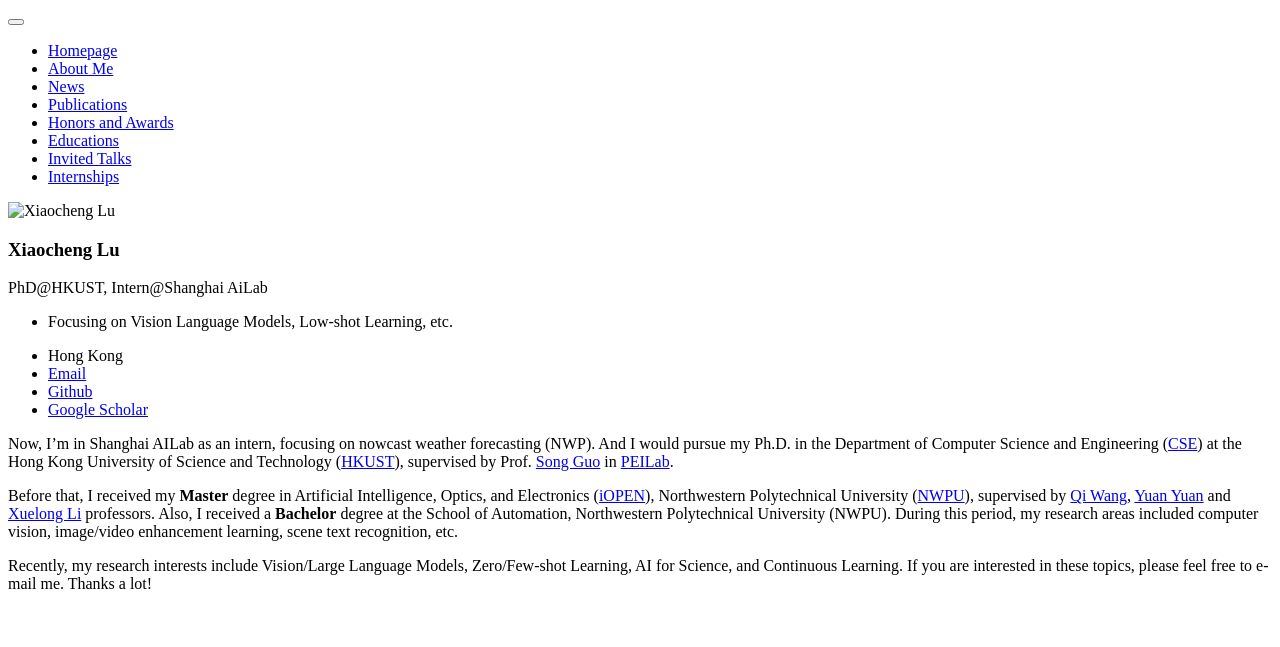
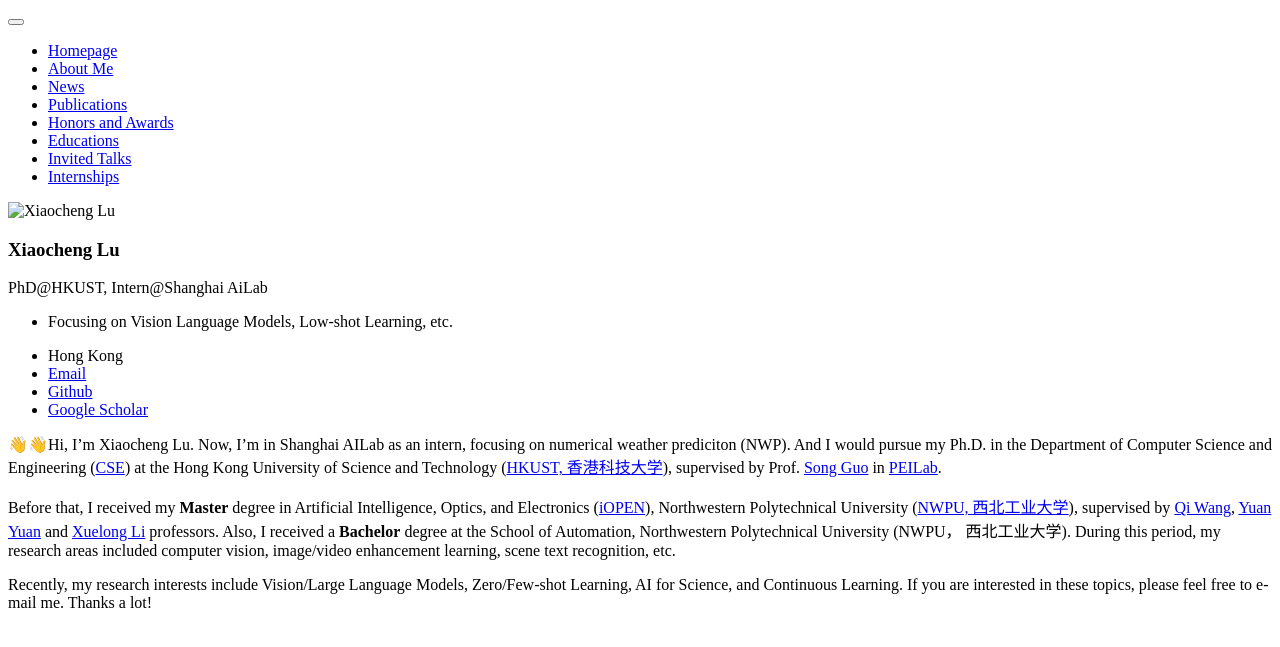
Before and after one commit to Forest-art/forest-art.github.io, a Jekyll site: the page built from _pages/includes/intro.md, in a window 1280 px wide. Shown: the top 647 px of the page. Built offline with Jekyll 4.4.1, drawn with Linux system fonts in a browser that asks for light colours; our own code applies the rules of GitHub Pages for plain Markdown files.

Commit message:
Update intro.md

```diff
--- a/_pages/includes/intro.md
+++ b/_pages/includes/intro.md
@@ -1,6 +1,6 @@
-Now, I'm in Shanghai AILab as an intern, focusing on nowcast weather forecasting (NWP). And I would pursue my Ph.D. in the Department of Computer Science and Engineering ([CSE](https://cse.hkust.edu.hk/)) at the Hong Kong University of Science and Technology ([HKUST](https://hkust.edu.hk/)), supervised by Prof. [Song Guo](https://cse.hkust.edu.hk/~songguo/) in [PEILab](https://peilab.netlify.app/).
+👋👋Hi, I'm Xiaocheng Lu. Now, I'm in Shanghai AILab as an intern, focusing on numerical weather prediciton (NWP). And I would pursue my Ph.D. in the Department of Computer Science and Engineering ([CSE](https://cse.hkust.edu.hk/)) at the Hong Kong University of Science and Technology ([HKUST, 香港科技大学](https://hkust.edu.hk/)), supervised by Prof. [Song Guo](https://cse.hkust.edu.hk/~songguo/) in [PEILab](https://peilab.netlify.app/).
 
-Before that, I received my **Master** degree in Artificial Intelligence, Optics, and Electronics ([iOPEN](http://iopen.nwpu.edu.cn/)), Northwestern Polytechnical University ([NWPU](https://www.nwpu.edu.cn/)), supervised by [Qi Wang](https://crabwq.github.io/), [Yuan Yuan](http://iopen.nwpu.edu.cn/info/1015/1389.htm) and [Xuelong Li](https://scholar.google.com/citations?user=ahUibskAAAAJ) professors. Also, I received a **Bachelor** degree at the School of Automation, Northwestern Polytechnical University (NWPU).
+Before that, I received my **Master** degree in Artificial Intelligence, Optics, and Electronics ([iOPEN](http://iopen.nwpu.edu.cn/)), Northwestern Polytechnical University ([NWPU, 西北工业大学](https://www.nwpu.edu.cn/)), supervised by [Qi Wang](https://crabwq.github.io/), [Yuan Yuan](http://iopen.nwpu.edu.cn/info/1015/1389.htm) and [Xuelong Li](https://scholar.google.com/citations?user=ahUibskAAAAJ) professors. Also, I received a **Bachelor** degree at the School of Automation, Northwestern Polytechnical University (NWPU， 西北工业大学).
 During this period, my research areas included computer vision, image/video enhancement learning, scene text recognition, etc.
 
 Recently, my research interests include Vision/Large Language Models, Zero/Few-shot Learning, AI for Science, and Continuous Learning. If you are interested in these topics, please feel free to e-mail me. Thanks a lot!
```
